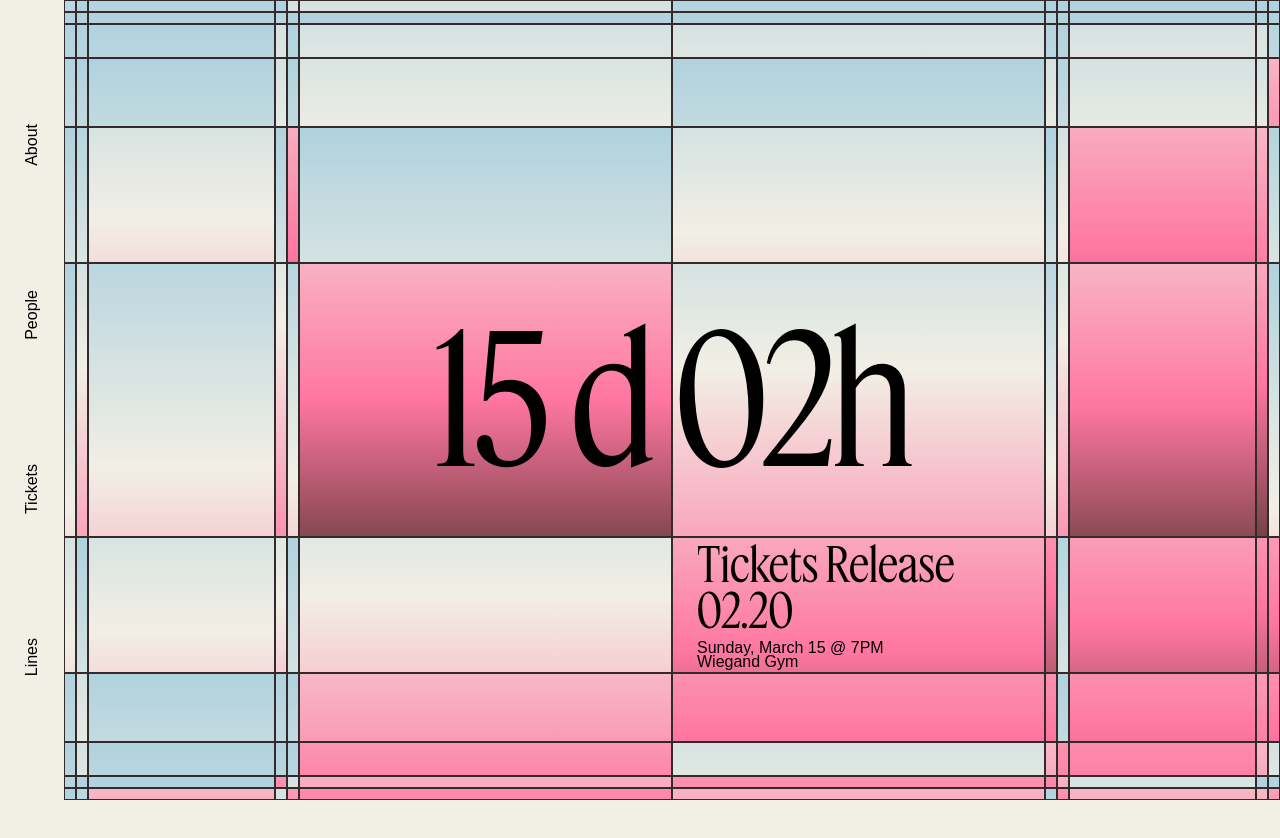
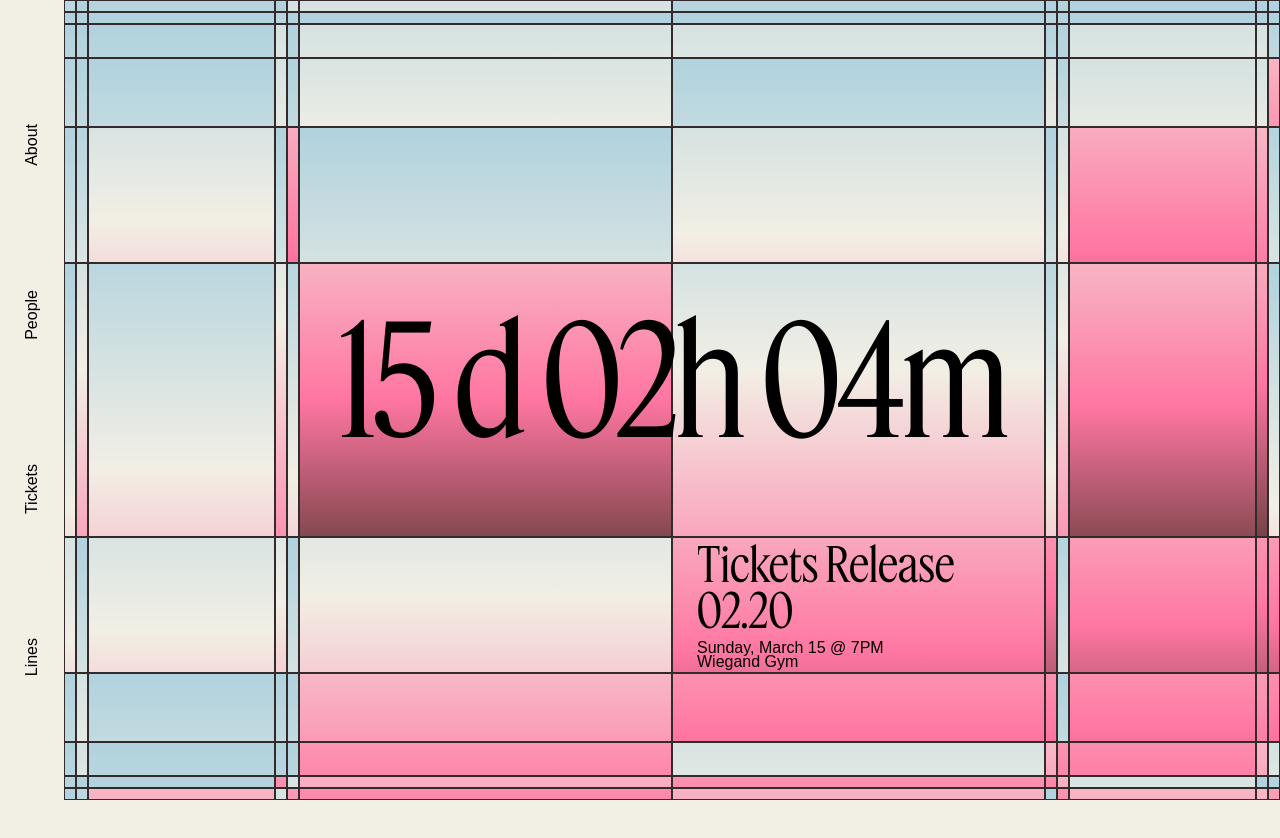
Before and after one commit to lunar-gala/2026-fable, a Next.js app: page / in a window 1280 px wide. Shown: the top 838 px of the page. Built offline with nearby package versions, Linux system fonts and the light colour scheme; a web font is replaced by a local one.

Commit message:
changed size of countdown text

```diff
--- a/src/app/components/Teaser/Teaser.css
+++ b/src/app/components/Teaser/Teaser.css
@@ -1,7 +1,7 @@
 
 .countdown{
     color:var(--off-white);
-    font-size: 180px;
+    font-size: 154px;
     font-family: var(--font-feature-display-condensed);
     -webkit-text-stroke: 1px var(--dark-brown);
     letter-spacing: -4px;
```
